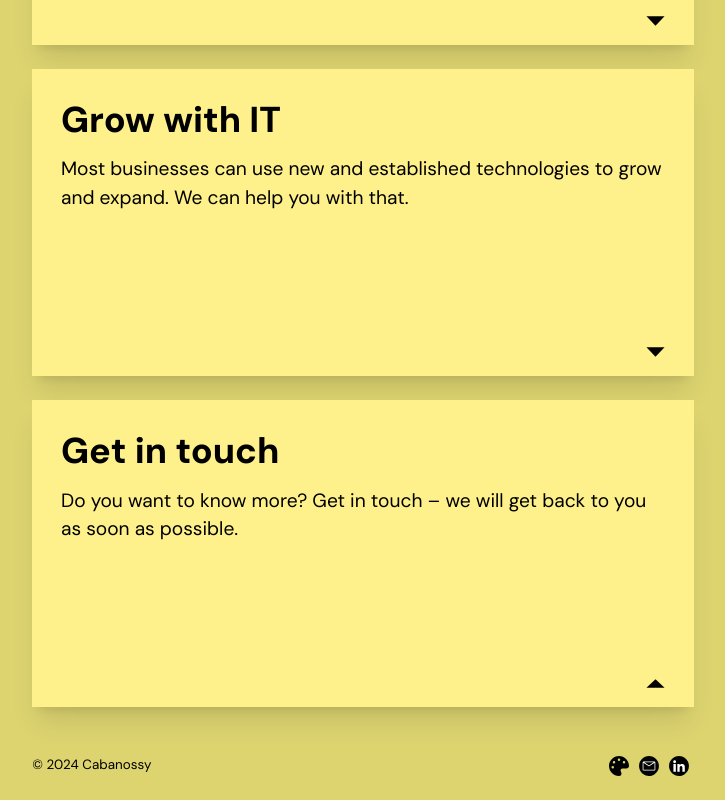
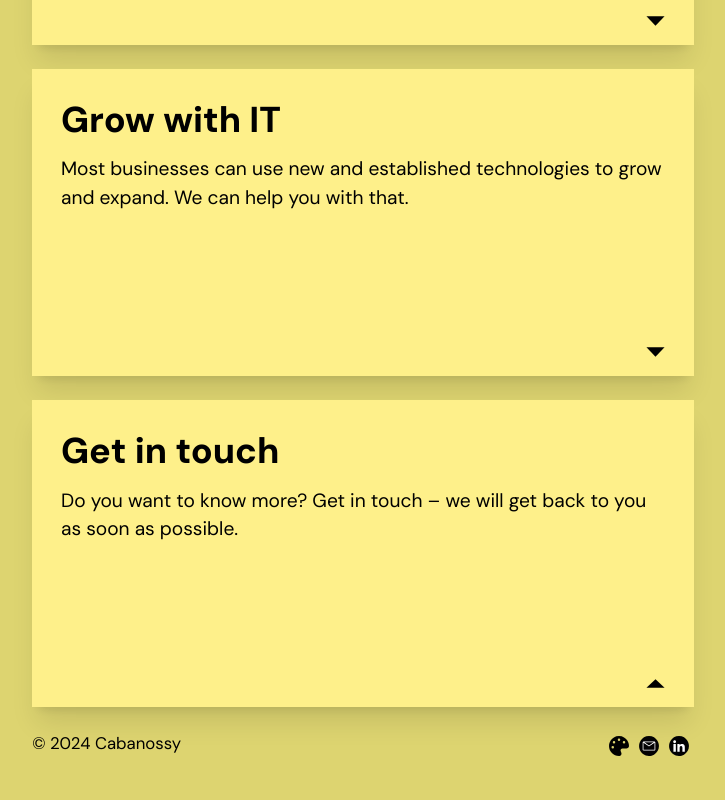
Before and after one commit to insulationman/cabanossy-se, a React (Vite) app: page / in a window 1280 px wide. Shown: the part 531-1331 px from the top of the page, without its empty margins (277-1002 px from the left). Built offline with nearby package versions, Linux system fonts and the light colour scheme.

Commit message:
Update footer copyright year and styling

```diff
--- a/src/App.css
+++ b/src/App.css
@@ -18,12 +18,6 @@
   overflow: hidden;
 }
 
-.footer {
-  display: flex;
-  align-items: center;
-  padding: 1rem 1rem;
-  font-size: 0.7rem;
-}
 .contact-link {
   width: 30px;
   padding: 5px;
--- a/src/App.tsx
+++ b/src/App.tsx
@@ -52,8 +52,8 @@ function App() {
         </p>
         <img src={PilUpp} className="h-2 mt-auto self-end" alt="pilned" />
       </Card>
-      <div className="footer">
-        <span>© {new Date().getFullYear()} Cabanossy</span>
+      <div className="flex align-items-center px-4 pb-4 text-sm">
+        <span className="">© {new Date().getFullYear()} Cabanossy</span>
         <div
           className="color-picker"
           onClick={() => {
```
